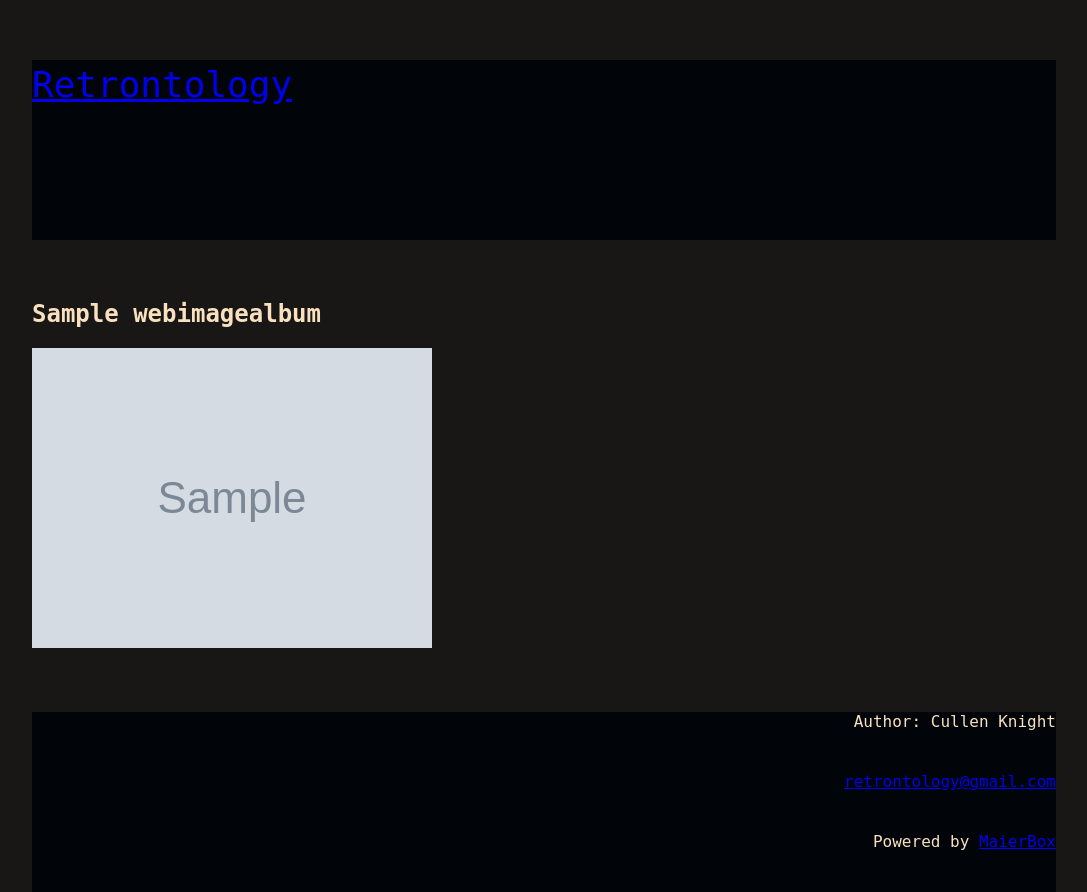
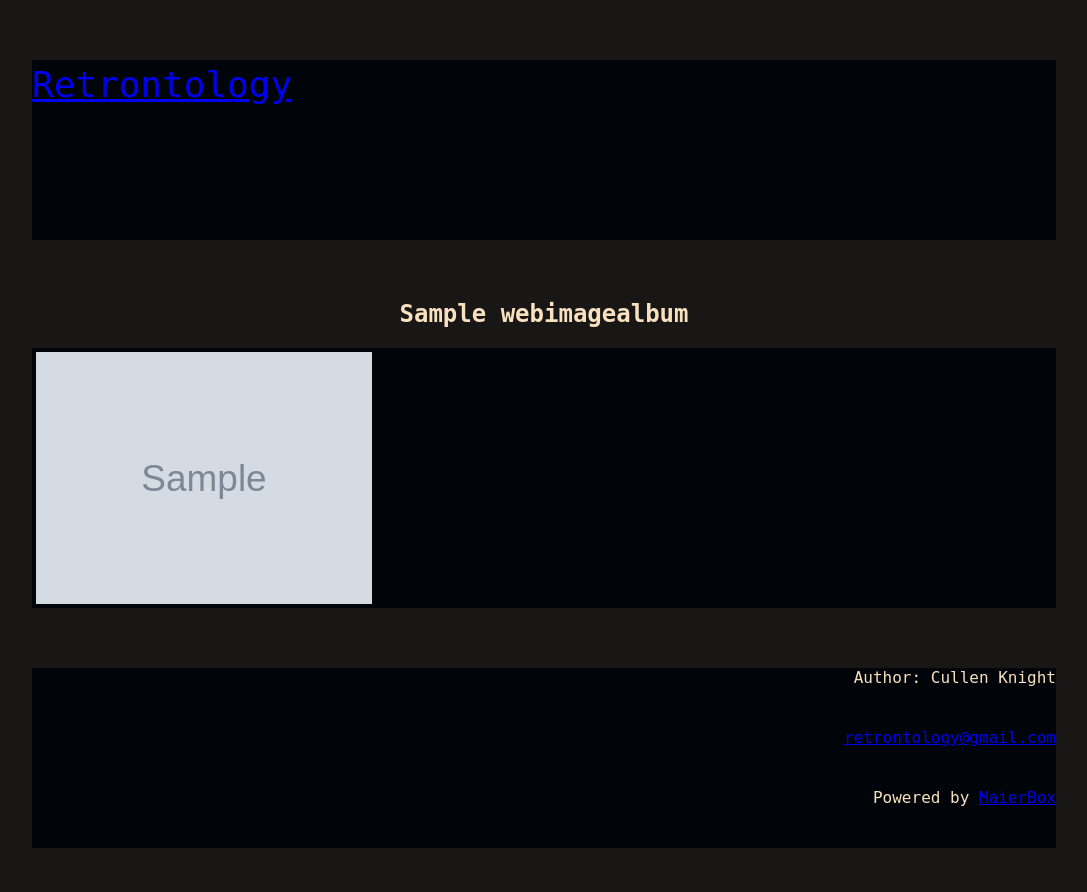
Before and after one commit to retrontology/MaierBox, a Django app: page /albums/view/00000000-0000-0000-0000-000000000001 in a window 1280 px wide. Shown: the top 892 px of the page, without its empty margins (96-1183 px from the left). Run offline with Django 4.2, Linux system fonts and the light colour scheme; tables that the repository leaves empty hold one stand-in row (values such as "Sample post"); grey boxes marked "Sample" are stand-in pictures.

Commit message:
album formatting

```diff
--- a/albums/templates/albums/view.html
+++ b/albums/templates/albums/view.html
@@ -11,8 +11,8 @@
     <div class="album_images_container">
         {% for image in album.images.all %}
         <div class="album_image_container">
-            <a href="{% url 'images:view' image.id %}">
-                <img class="album_image" alt="{{ image.id }}" src="{{ image.thumbnail.url }}">
+            <a class="album_image_link" href="{% url 'images:view' image.id %}">
+                <img class="album_image" loading="lazy" alt="{{ image.id }}" src="{{ image.thumbnail.url }}">
             </a>
         </div>
         {% endfor %}
--- a/static/base.css
+++ b/static/base.css
@@ -138,3 +138,33 @@ header {
 .webimage_classifiers {
     text-align: right;
 }
+
+.album_title {
+    width: 100%;
+    text-align: center;
+}
+
+.album_images_container {
+    padding: 2px;
+    display: block;
+    position: relative;
+    columns: 3;
+    column-gap: 0px;
+    background-color: var(--preset--color--black);
+}
+
+.album_image_container {
+    margin: 0px;
+    position: relative;
+    padding: 2px;
+}
+
+.album_image_link {
+    display: flex;
+}
+
+.album_image {
+    outline-color: var(--preset--color--contrast);
+    width: 100%;
+    height: 100%;
+}
```
